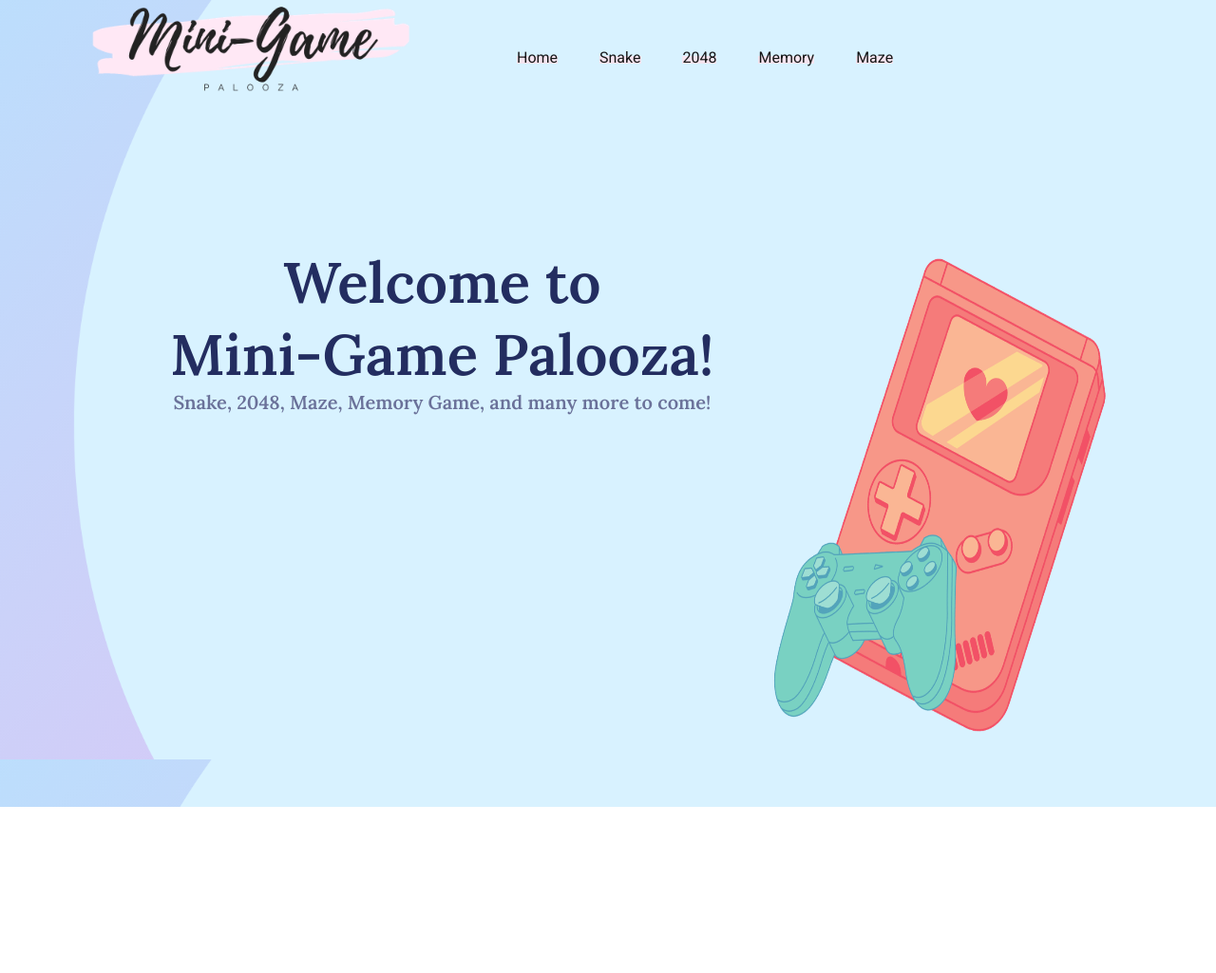
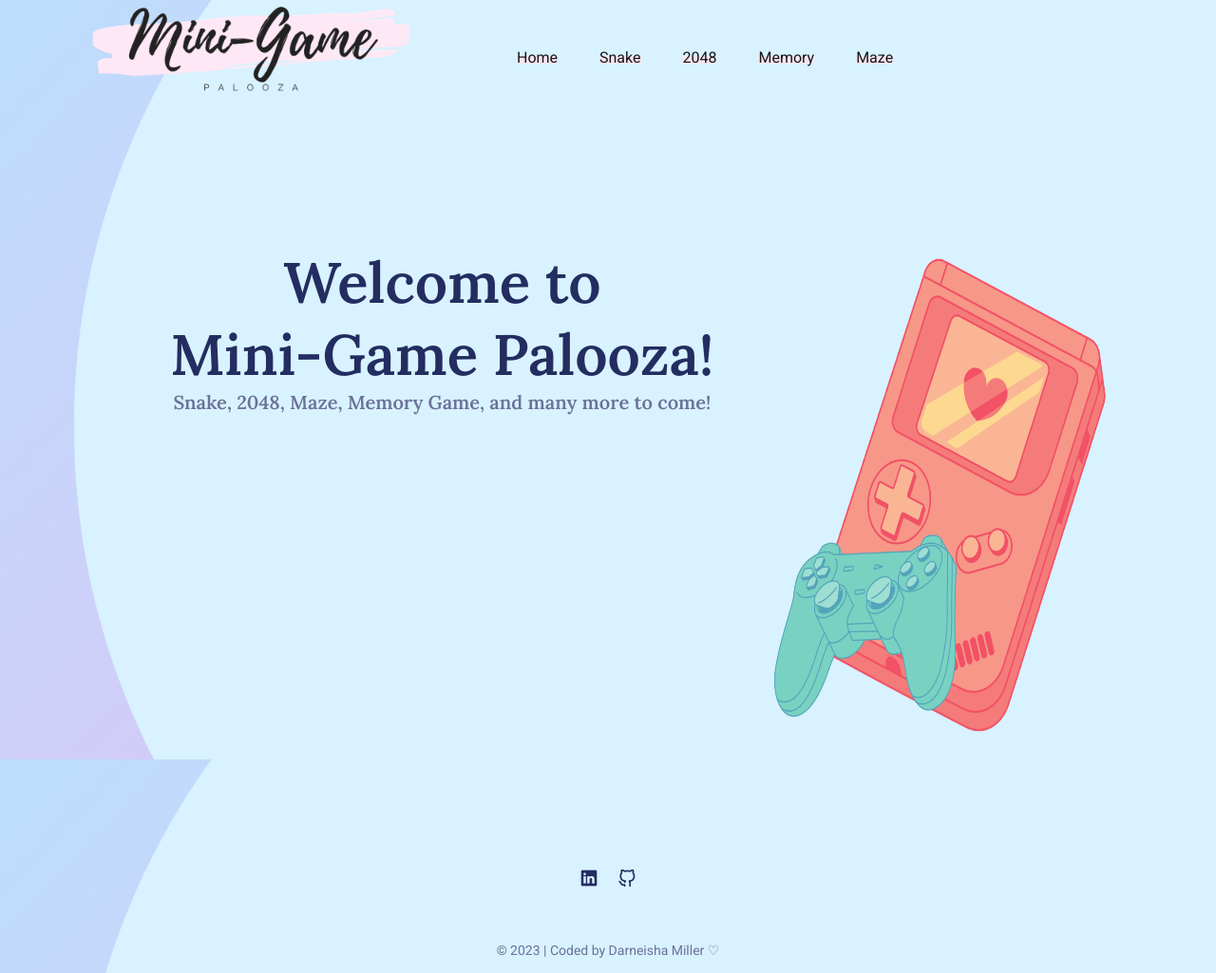
Before and after one commit to darneisham20/MiniGamePalooza, a plain HTML site: page index.html in a window 1280 px wide. Shown: the whole page at 95% size. Before the commit the page ends 850 px from the top, so only its background shows below. Drawn offline with nearby package versions, Linux system fonts and the light colour scheme.

Commit message:
Home Footer Uncommented, Scroll Bar Styling

```diff
--- a/assets/css/main.css
+++ b/assets/css/main.css
@@ -158,10 +158,9 @@ input {
 }
 
 /*==== FOOTER ====*/
-/* .footer_container {
+.footer_container {
     padding: 3rem 0 7rem;
     margin-top: 15px;
-
     text-align: center;
     position: relative;
     bottom: 0;
@@ -199,7 +198,23 @@ input {
     margin-top: 3.5rem;
     font-size: var(--small-font-size);
     color: var(--second-color);
-} */
+}
+
+/*==== SCROLL BAR ====*/
+::-webkit-scrollbar {
+    width: .6rem;
+    border-radius: .5rem;
+    background-color: hsl(204, 4%, 75%);
+}
+
+::-webkit-scrollbar-thumb {
+    background-color: hsl(240, 48%, 82%);
+    border-radius: .5rem;
+}
+
+::-webkit-scrollbar-thumb:hover {
+    background-color: hsl(240, 23%, 60%);
+}
 
 /*==== MEDIA QUERIES ====*/
 /* Small Devices */
@@ -249,10 +264,9 @@ input {
         height: 450px;
     }
 
-    /* .footer_copy {
+    .footer_copy {
         margin-top: 2rem;
-        font-size: var(--smaller-font-size);
-    } */
+    }
 }
 
 /* Medium Devices */
--- a/index.html
+++ b/index.html
@@ -48,7 +48,7 @@
     </main>
 
     <!-- ==== FOOTER ==== -->
-    <!-- <footer class="footer">
+    <footer class="footer">
         <div class="footer_container container">
             <ul class="footer_social">
                 <a href="https://www.linkedin.com/in/darneishamiller/" target="_blank" class="footer_social-link">
@@ -64,6 +64,6 @@
                 &#169; 2023 | Coded by Darneisha Miller ♡
             </span>
         </div>
-    </footer> -->
+    </footer>
 </body>
 </html>
```
